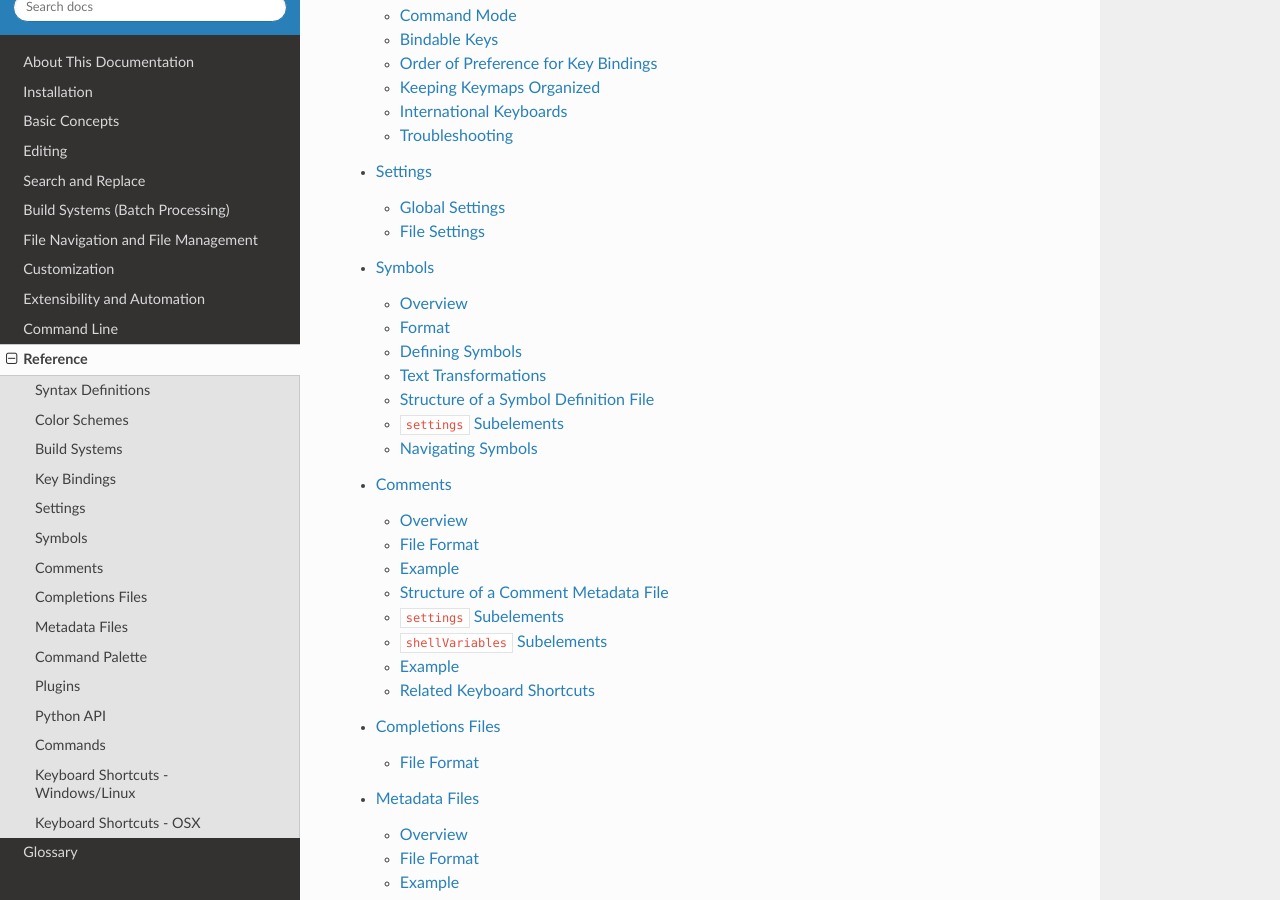
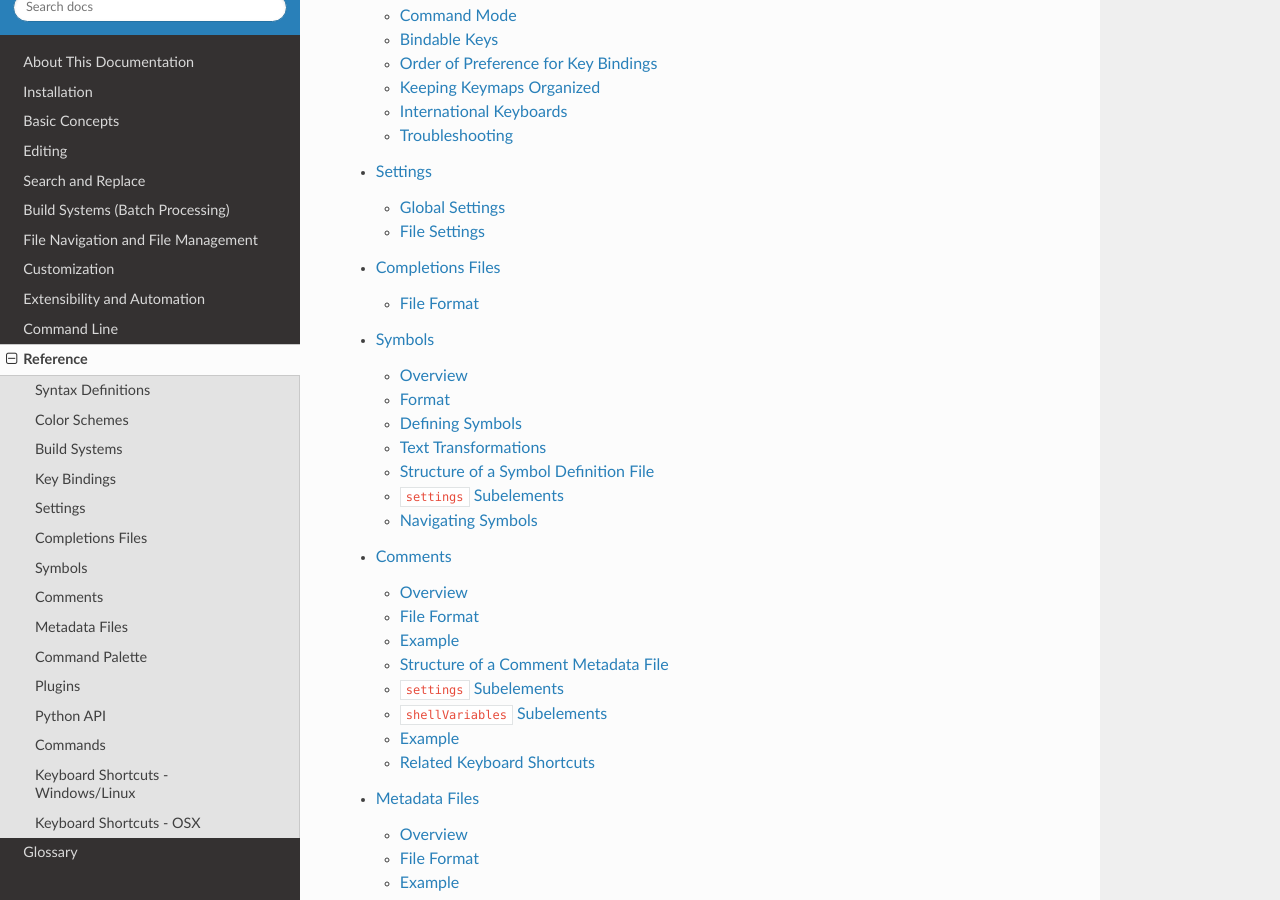
Before and after one commit to guillermooo/sublime-undocs, a Sphinx documentation site: the page built from source/reference/reference.rst, in a window 1280 px wide and 900 px high, scrolled down 816 px. Built offline with Sphinx 7.4.7 and the Read the Docs theme 2.0.0, drawn with Linux system fonts in a browser that asks for light colours.

```diff
--- a/source/reference/reference.rst
+++ b/source/reference/reference.rst
@@ -21,9 +21,9 @@ try the general index.
     build_systems
     key_bindings
     Settings <settings>
+    completions
     symbols
     comments
-    completions
     metadata
     Command Palette <command_palette>
     plugins
```
